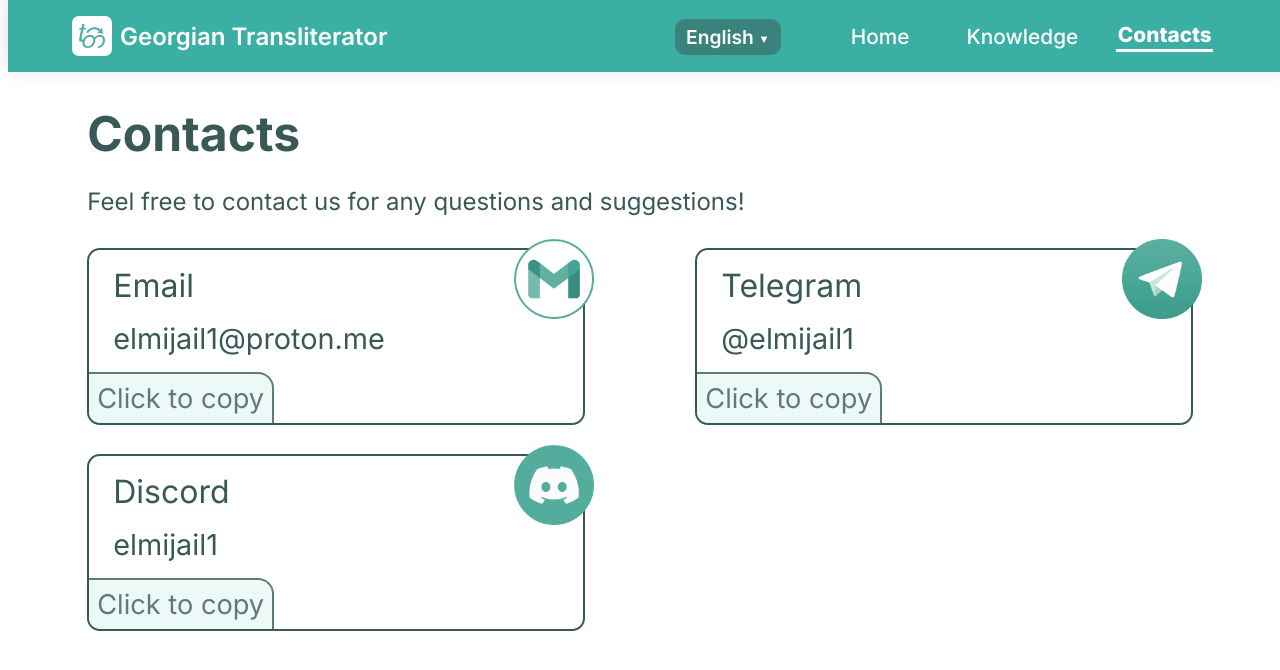
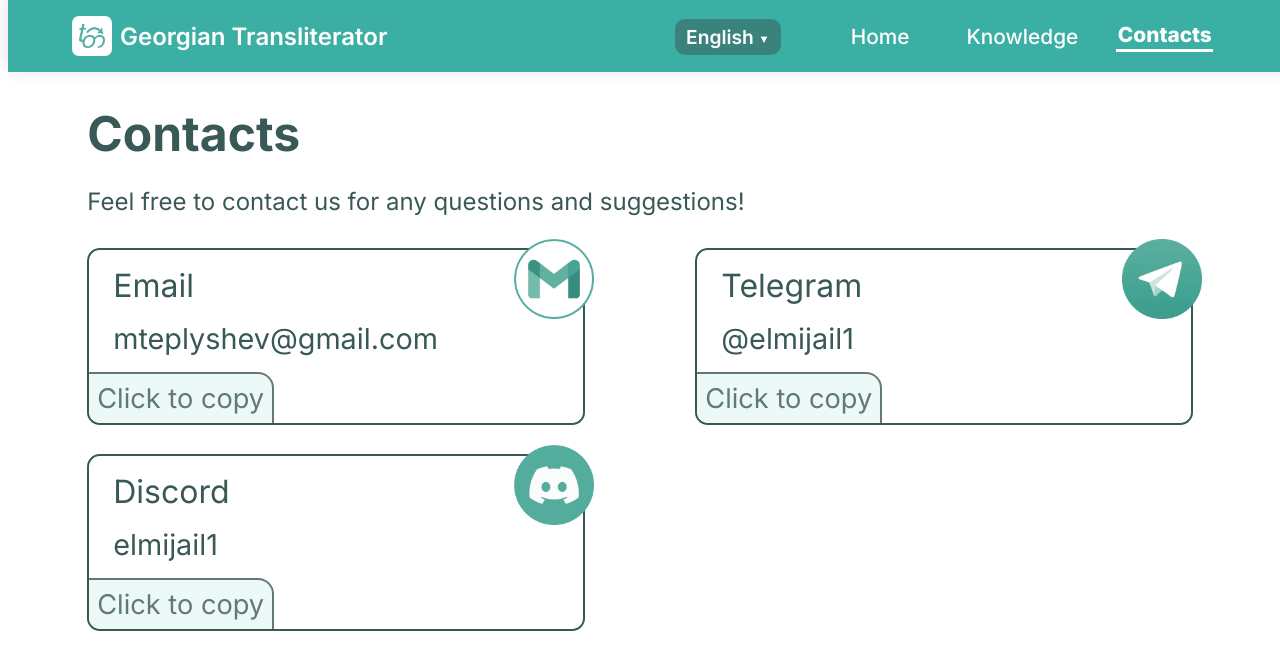
Before and after one commit to elmijail1/georgian-transliterator, a React (Vite) app: page /contacts in a window 1280 px wide. Shown: the top 670 px of the page. Built offline with nearby package versions, Linux system fonts and the light colour scheme.

Commit message:
Change the contact data for email

```diff
--- a/src/data/contactsData.js
+++ b/src/data/contactsData.js
@@ -1,7 +1,7 @@
 export const contactsData = [
   {
     channel: "Email",
-        address: "elmijail1@proton.me",
+    address: "mteplyshev@gmail.com",
     image: "/email.png",
   },
   {
@@ -14,4 +14,4 @@
     address: "elmijail1",
     image: "/discord.png",
   },
-]
+];
```
Lines whose indentation alone changed are shown as unchanged.
